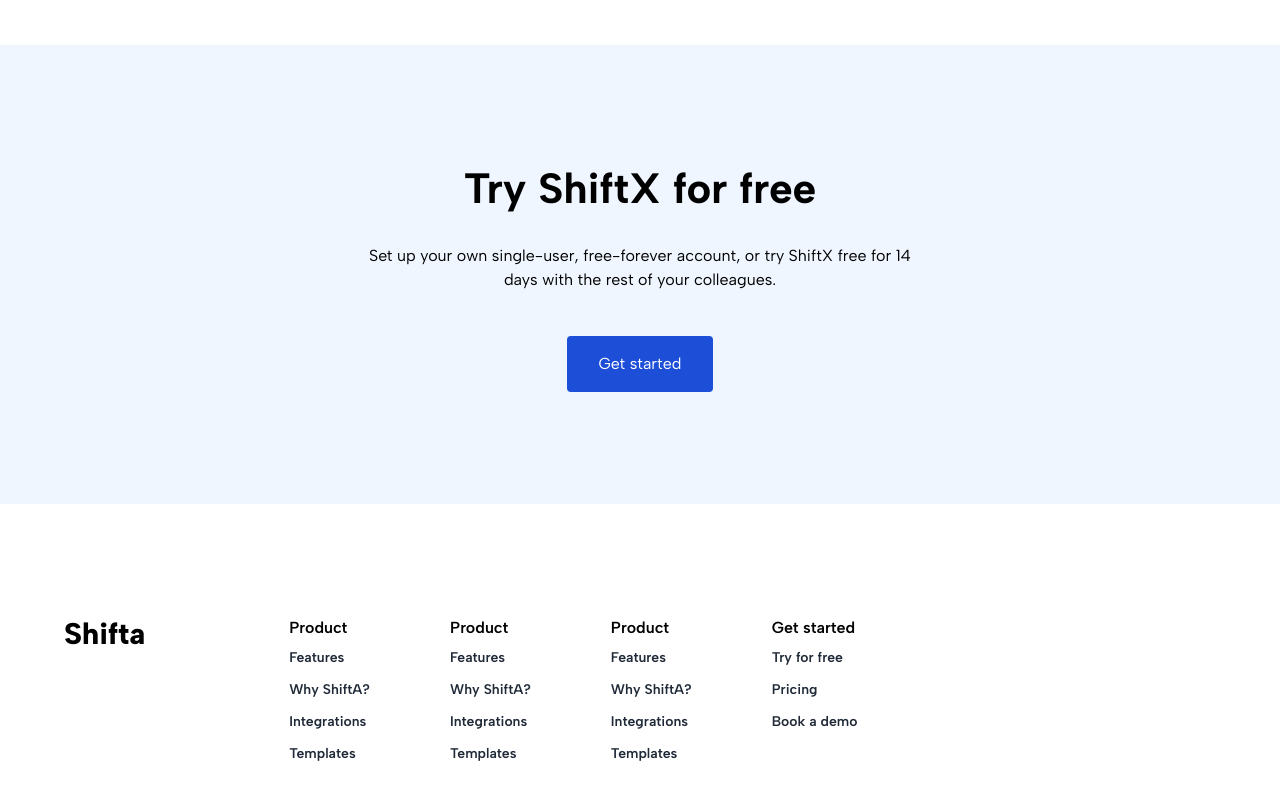
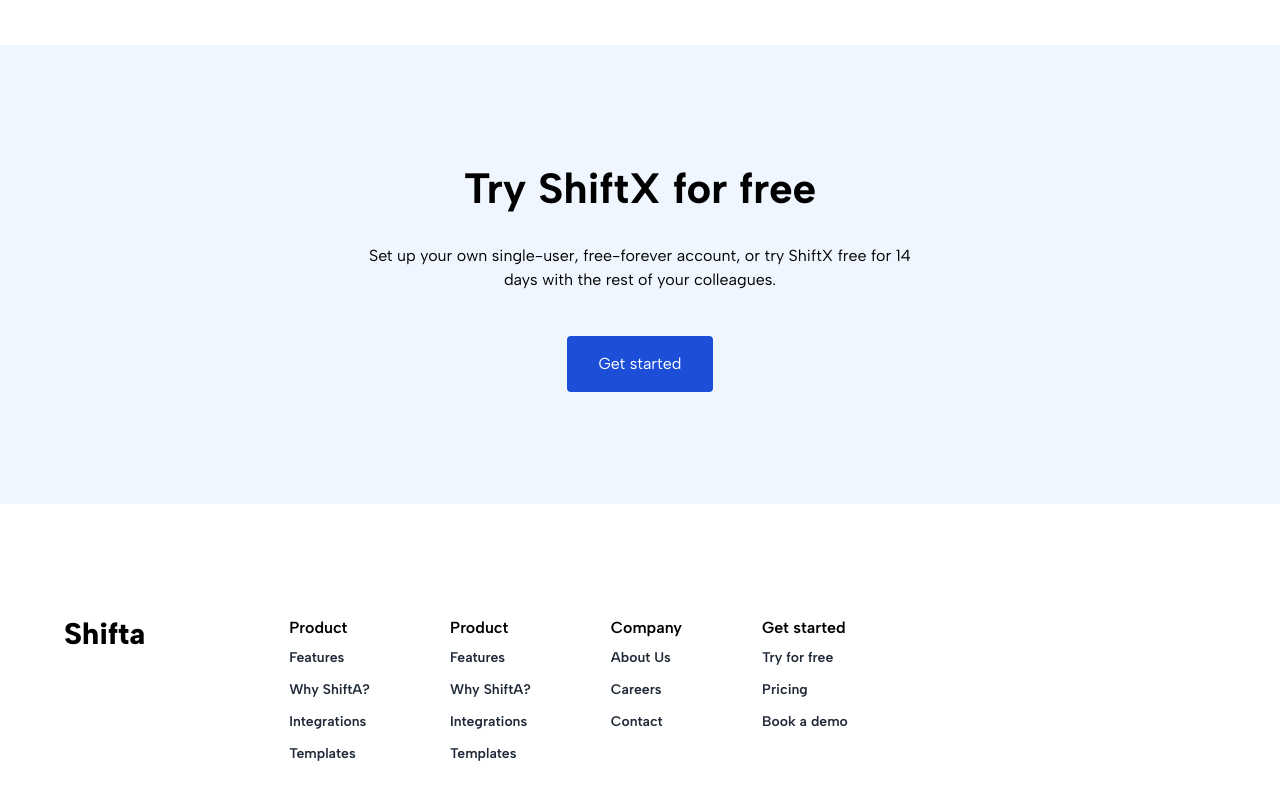
Before and after one commit to franicon/shift-a, a Vue app: page / in a window 1280 px wide. Shown: the part 2254-3054 px from the top of the page. Built offline with nearby package versions, Linux system fonts and the light colour scheme.

Commit message:
feat:development
* build landing page

```diff
--- a/src/components/home/Banner.vue
+++ b/src/components/home/Banner.vue
@@ -147,12 +147,11 @@
           </div>
         </div>
         <div class="space-y-2">
-          <h1 class="font-semibold">Product</h1>
+          <h1 class="font-semibold">Company</h1>
           <div class="text-sm font-semibold group text-gray-800 space-y-3">
-            <a href="" class="group-hover:text-blue-700">Features</a>
-            <p>Why ShiftA?</p>
-            <p>Integrations</p>
-            <p>Templates</p>
+            <p><a href="" class="hover:text-blue-700">About Us</a></p>
+            <p><a href="" class="hover:text-blue-700">Careers</a></p>
+            <p><a href="" class="hover:text-blue-700">Contact</a></p>
           </div>
         </div>
         <div class="space-y-2">
```
